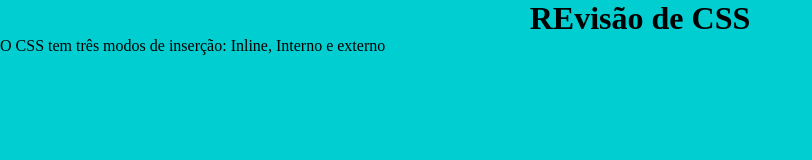
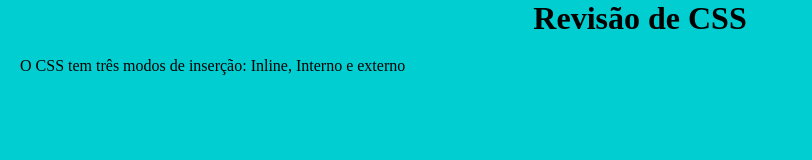
Before and after one commit to thamarachagass/revisaoCSS3C, a plain HTML site: page index.html in a window 1280 px wide. Shown: the whole page, without its empty margins (0-812 px from the left). Drawn offline with Linux system fonts and the light colour scheme.

Commit message:
lindinha

```diff
--- a/index.html
+++ b/index.html
@@ -15,10 +15,13 @@
      h1{
         text-align: center;
      }
+     p{
+        margin: 20px;
+     }
  </style>
 </head>
 <body>
-    <h1> REvisão de CSS</h1>
+    <h1> Revisão de CSS</h1>
     <p> O CSS tem três modos de inserção: Inline, Interno e externo</p>
 </body>
 </html>
```
